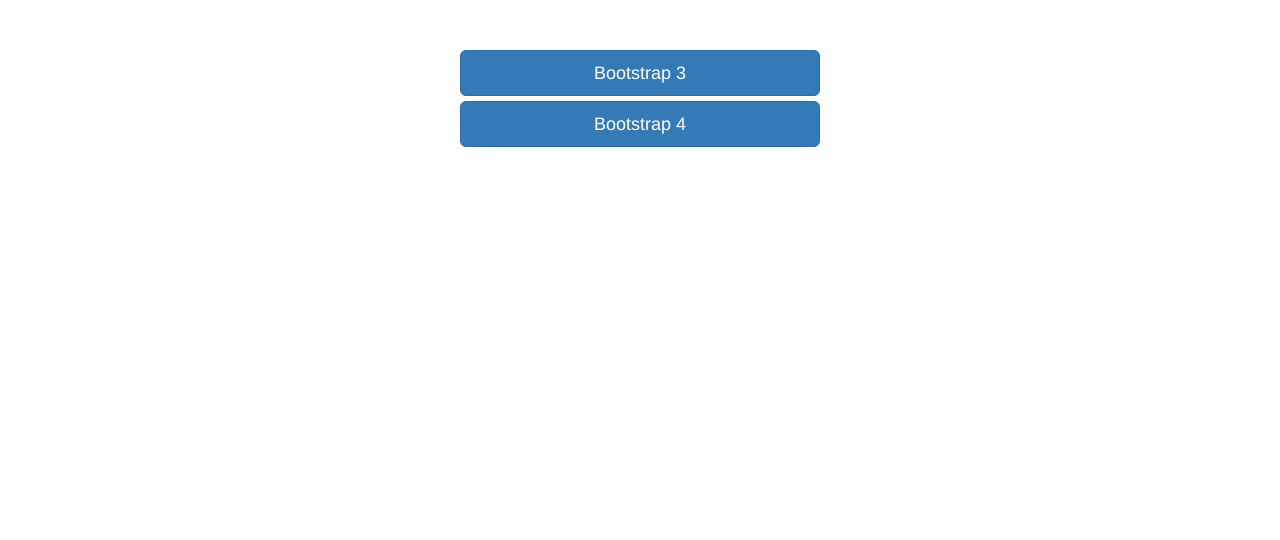
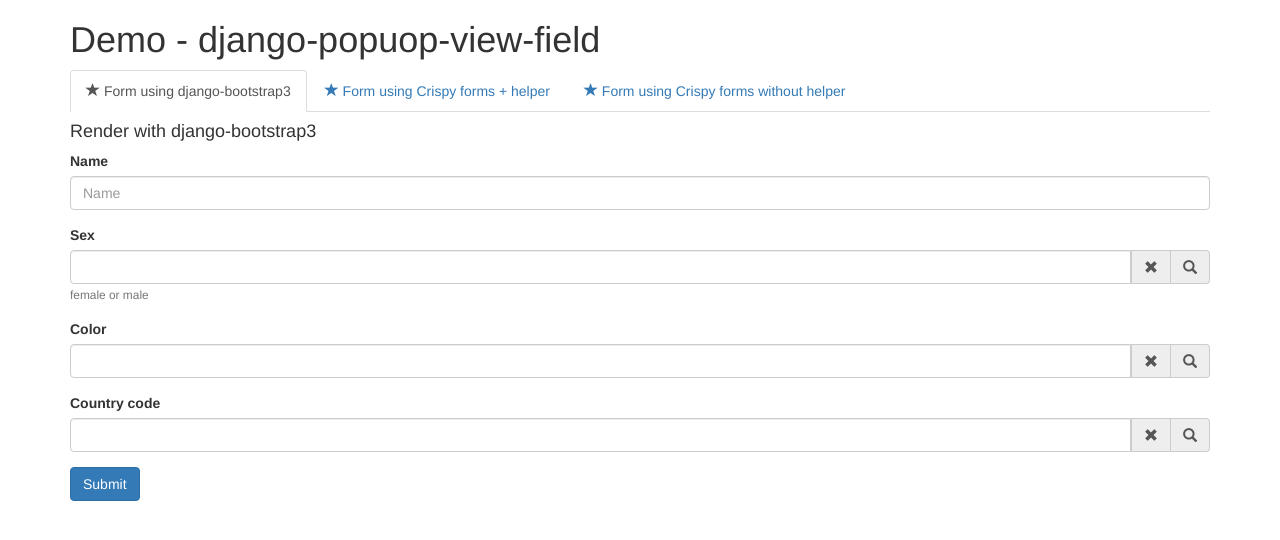
Before and after one commit to djk2/django-popup-view-field, a Django app: page / in a window 1280 px wide. Shown: the top 540 px of the page. Run offline with Django 3.2, Linux system fonts and the light colour scheme; some libraries are stand-ins or nearby versions.

Commit message:
Revert to 56e05fced

```diff
--- a/demo/demo/forms.py
+++ b/demo/demo/forms.py
@@ -10,27 +10,18 @@
 
     name = forms.CharField(label="Name")
 
+    sex = PopupViewField(
+        # Attrs for popup
+        view_class=SexPopupView,
+        popup_dialog_title='What is your SEX',
+        # Attr for CharField
+        required=True,
+        help_text='female or male'
+    )
+
+    color = PopupViewField(view_class=ColorPopupView)
+    country_code = PopupViewField(view_class=CountryPopupView)
 
     def __init__(self, *args, **kwargs):
-        bootstrap_version = kwargs.pop("bootstrap_version")
         super(DemoForm, self).__init__(*args, **kwargs)
         self.helper = FormHelper()
-
-        self.fields['sex'] = PopupViewField(
-            # Attrs for popup
-            view_class=SexPopupView,
-            popup_dialog_title='What is your SEX',
-            bootstrap_version=bootstrap_version,
-            # Attr for CharField
-            required=True,
-            help_text='female or male'
-        )
-
-        self.fields['color'] = PopupViewField(
-            view_class=ColorPopupView,
-            bootstrap_version=bootstrap_version
-        )
-        self.fields['country_code'] = PopupViewField(
-            view_class=CountryPopupView,
-            bootstrap_version=bootstrap_version
-        )
--- a/demo/demo/settings.py
+++ b/demo/demo/settings.py
@@ -40,7 +40,6 @@
 
     # Require
     'bootstrap3',
-    'bootstrap4',
     'crispy_forms',
 
     # Added extra
--- a/demo/demo/templates/base.html
+++ b/demo/demo/templates/base.html
@@ -1,6 +1,6 @@
 {% load static %}
+{% load bootstrap3 %}
 {% load django_popup_view_field_tags %}
-
 <!DOCTYPE html>
 <html lang="{{ LANGUAGE_CODE|default:"en" }}">
     <head>
@@ -11,8 +11,7 @@
         <title>django-popup-view-field</title>
 
         <!-- Bootstrap core CSS -->
-        {% block css %}
-        {% endblock %}
+        {% bootstrap_css %}
     </head>
 
     <body>
@@ -22,8 +21,11 @@
         </div>
 
         <!-- Bootstrap core JS -->
-        {% block js %}
-        {% endblock %}
+        <script type="text/javascript" src="{% bootstrap_jquery_url %}"></script>
+        {% bootstrap_javascript %}
+
+        {# ! This tag add all js scripts and template scripts to this template ! #}
+        {% django_popup_view_field_javascript %}
 
     </body>
 </html>
--- a/demo/demo/templates/demo/index.html
+++ b/demo/demo/templates/demo/index.html
@@ -1,21 +1,64 @@
 {% extends "base.html" %}
 {% load bootstrap3 %}
-
-
-{% block css %}
-    {% bootstrap_css %}
-{% endblock %}
+{% load crispy_forms_tags %}
 
 
 {% block content %}
-    <div class="row" style="margin-top:50px;">
-        <div class="col-md-4 col-md-offset-4">
-            <a class="btn btn-lg btn-primary btn-block" href="{% url "index_b3" %}">
-                Bootstrap 3
-            </a>
-            <a class="btn btn-lg btn-primary btn-block" href="{% url "index_b4" %}">
-                Bootstrap 4
-            </a>
+
+    <h1> Demo - django-popuop-view-field </h1>
+
+    <div>
+        <ul class="nav nav-tabs" role="tablist" id="tabs" data-toggle="tab">
+            <li role="presentation" class="active">
+                <a href="#bootstrap" aria-controls="bootstrap" role="tab" data-toggle="tab">
+                    <span class="glyphicon glyphicon-star"></span>
+                    Form using django-bootstrap3
+                </a>
+            </li>
+
+            <li role="presentation">
+                <a href="#crispy" aria-controls="crispy" role="tab" data-toggle="tab">
+                    <span class="glyphicon glyphicon-star"></span>
+                    Form using Crispy forms + helper
+                </a>
+            </li>
+
+            <li role="presentation">
+                <a href="#crispy-helper" aria-controls="crispy-helper" role="tab" data-toggle="tab">
+                    <span class="glyphicon glyphicon-star"></span>
+                    Form using Crispy forms without helper
+                </a>
+            </li>
+        </ul>
+
+        {# ------------------------------- #}
+        <div class="tab-content">
+
+            <div class="tab-pane fade in active" id="bootstrap">
+                <h4> Render with django-bootstrap3 </h4>
+                <form action="." method="post" class="form">
+                    {% csrf_token %}
+                    {% bootstrap_form form_1 %}
+                    {% buttons %}
+                        <button type="submit" class="btn btn-primary">
+                            {% bootstrap_icon "star" %} Submit
+                        </button>
+                    {% endbuttons %}
+                </form>
+            </div>
+
+            <div role="tabpanel" class="tab-pane fade" id="crispy">
+                <h4> Crispy + helper </h4>
+                {% crispy form_2 form_2.helper %}
+            </div>
+
+            <div role="tabpanel" class="tab-pane fade" id="crispy-helper">
+                <h4> Crispy without helper </h4>
+                {% crispy form_3 %}
+            </div>
+
         </div>
+
     </div>
+
 {% endblock content %}
--- a/demo/demo/urls.py
+++ b/demo/demo/urls.py
@@ -1,13 +1,11 @@
 from django.conf.urls import include, url
 from django.contrib import admin
 
-from .views import Index, IndexBootstrap3, IndexBootstrap4
+from .views import Index
 
 urlpatterns = [
     url(r'^admin/', admin.site.urls),
     url(r'^$', Index.as_view(), name="index"),
-    url(r'^bootstrap3/$', IndexBootstrap3.as_view(), name="index_b3"),
-    url(r'^bootstrap4/$', IndexBootstrap4.as_view(), name="index_b4"),
 
     # django-popup-view-field
     url(r'^django_popup_view_field/', include('django_popup_view_field.urls')),
--- a/demo/demo/views.py
+++ b/demo/demo/views.py
@@ -6,42 +6,22 @@
 
 class Index(TemplateView):
     template_name = "demo/index.html"
-
-
-class Base(TemplateView):
-    bootstrap_version = None
     form_class = DemoForm
 
     form_1 = None
     form_2 = None
     form_3 = None
 
-    def get_template_names(self):
-        self.template_name = "demo/index_b{}.html".format(self.bootstrap_version)
-        return self.template_name
-
     def get(self, request, *args, **kwargs):
-        self.form_1 = self.form_class(prefix="form_1", bootstrap_version=self.bootstrap_version)
-        self.form_2 = self.form_class(prefix="form_2", bootstrap_version=self.bootstrap_version)
-        self.form_3 = self.form_class(prefix="form_3", bootstrap_version=self.bootstrap_version)
-        return super(Base, self).get(request, *args, **kwargs)
+        self.form_1 = self.form_class(prefix="form_1")
+        self.form_2 = self.form_class(prefix="form_2")
+        self.form_3 = self.form_class(prefix="form_3")
+        return super(Index, self).get(request, *args, **kwargs)
 
     def post(self, request, *args, **kwargs):
-        self.form_1 = self.form_class(
-            prefix="form_1",
-            data=request.POST,
-            bootstrap_version=self.bootstrap_version
-        )
-        self.form_2 = self.form_class(
-            prefix="form_2",
-            data=request.POST,
-            bootstrap_version=self.bootstrap_version
-        )
-        self.form_3 = self.form_class(
-            prefix="form_3",
-            data=request.POST,
-            bootstrap_version=self.bootstrap_version
-        )
+        self.form_1 = self.form_class(prefix="form_1", data=request.POST)
+        self.form_2 = self.form_class(prefix="form_2", data=request.POST)
+        self.form_3 = self.form_class(prefix="form_3", data=request.POST)
 
         self.form_1.is_valid()
         self.form_2.is_valid()
@@ -50,16 +30,8 @@
         return self.render_to_response(self.get_context_data())
 
     def get_context_data(self, **kwargs):
-        context = super(Base, self).get_context_data(**kwargs)
+        context = super(Index, self).get_context_data(**kwargs)
         context["form_1"] = self.form_1
         context["form_2"] = self.form_2
         context["form_3"] = self.form_3
         return context
-
-
-class IndexBootstrap3(Base):
-    bootstrap_version = 3
-
-
-class IndexBootstrap4(Base):
-    bootstrap_version = 4
```
Also changed, not shown: demo/demo/templates/demo/index_b3.html (deleted, +0 -80 lines), demo/demo/templates/demo/index_b4.html (deleted, +0 -76 lines), demo/requirements.txt (+3 -4 lines), demo/db.sqlite3.
